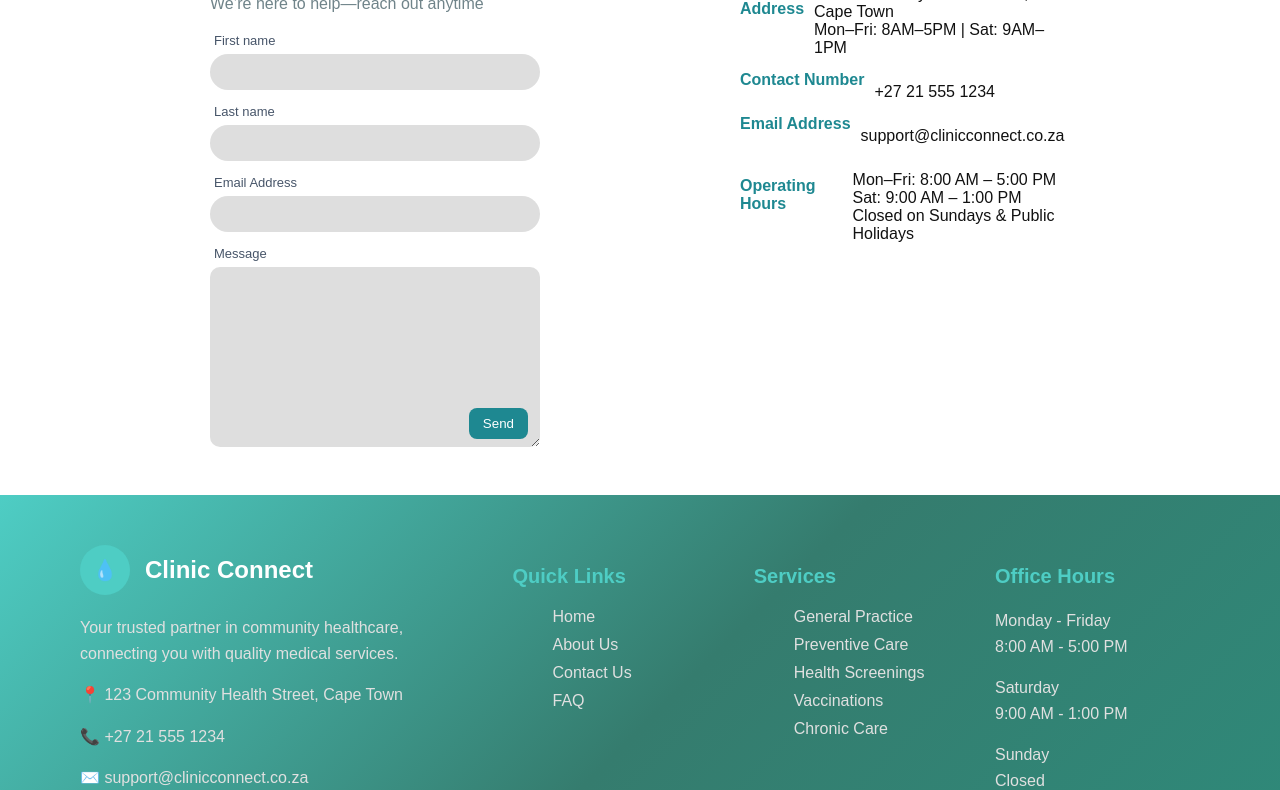
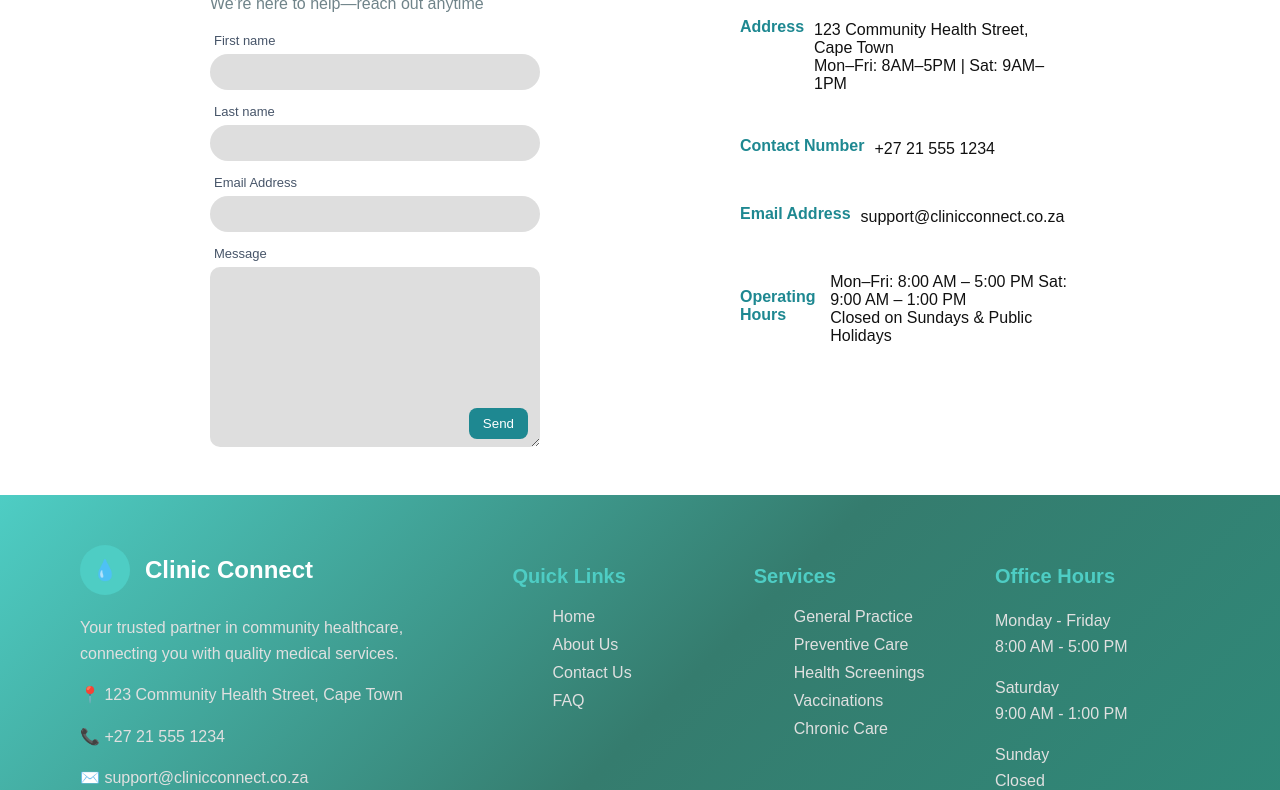
Before and after one commit to Tyresentate/IT3-Project-3, a website: page public/contactUs.html in a window 1280 px wide. Shown: the part 204-994 px from the top of the page. Drawn offline with Linux system fonts and the light colour scheme.

Commit message:
aligned contact information

```diff
--- a/public/contactUs.html
+++ b/public/contactUs.html
@@ -16,11 +16,6 @@
     </div>
     <nav>
       <ul class="nav-links">
-
-
-
-
-
         <li><a href="index.html">Home</a></li>
         <li><a href="index.html#aboutUS">About Us</a></li>
         <li><a class="active" href="ContactUs.html">Contact Us</a></li>
@@ -58,19 +53,20 @@
     </section>
 
     <aside class="contact-info">
-      <p><strong>Address</strong><br />
-      123 Community Health Street, Cape Town<br />
+      <p><strong>Address</strong>
+        <br></br>
+        <br />123 Community Health Street, Cape Town<br />
       Mon–Fri: 8AM–5PM | Sat: 9AM–1PM</p>
-
-      <p><strong>Contact Number</strong><br />
+<br></br>
+      <p><strong>Contact Number</strong>
       +27 21 555 1234</p>
-
-      <p><strong>Email Address</strong><br />
+<br></br>
+      <p><strong>Email Address</strong>
       support@clinicconnect.co.za</p>
-
-      <p><strong>Operating Hours</strong><br />
-      Mon–Fri: 8:00 AM – 5:00 PM<br />
-      Sat: 9:00 AM – 1:00 PM<br />
+<br></br>
+      <p><strong>Operating Hours</strong>
+      Mon–Fri: 8:00 AM – 5:00 PM
+      Sat: 9:00 AM – 1:00 PM<br>
       Closed on Sundays & Public Holidays</p>
     </aside>
   </main>
```
